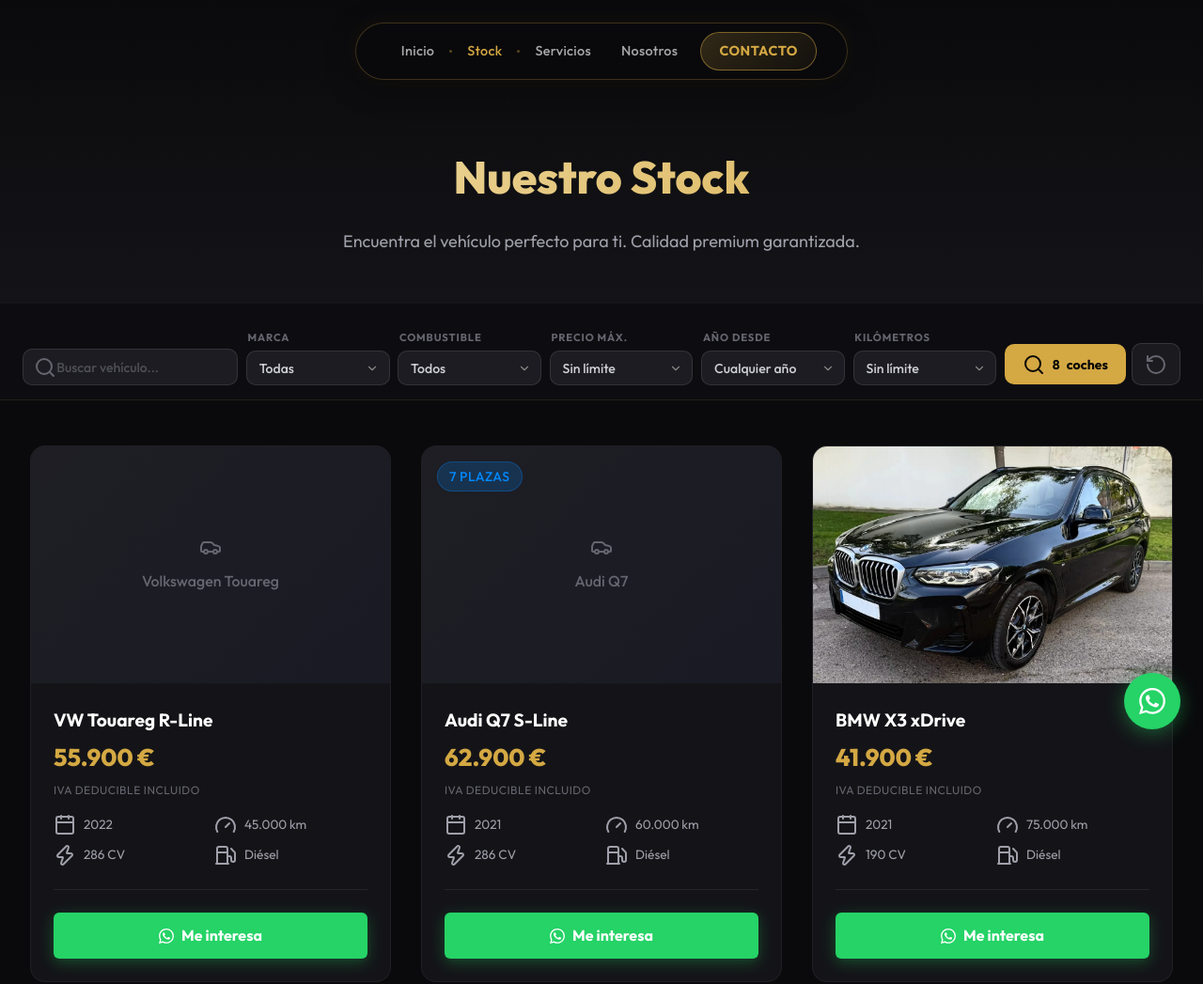
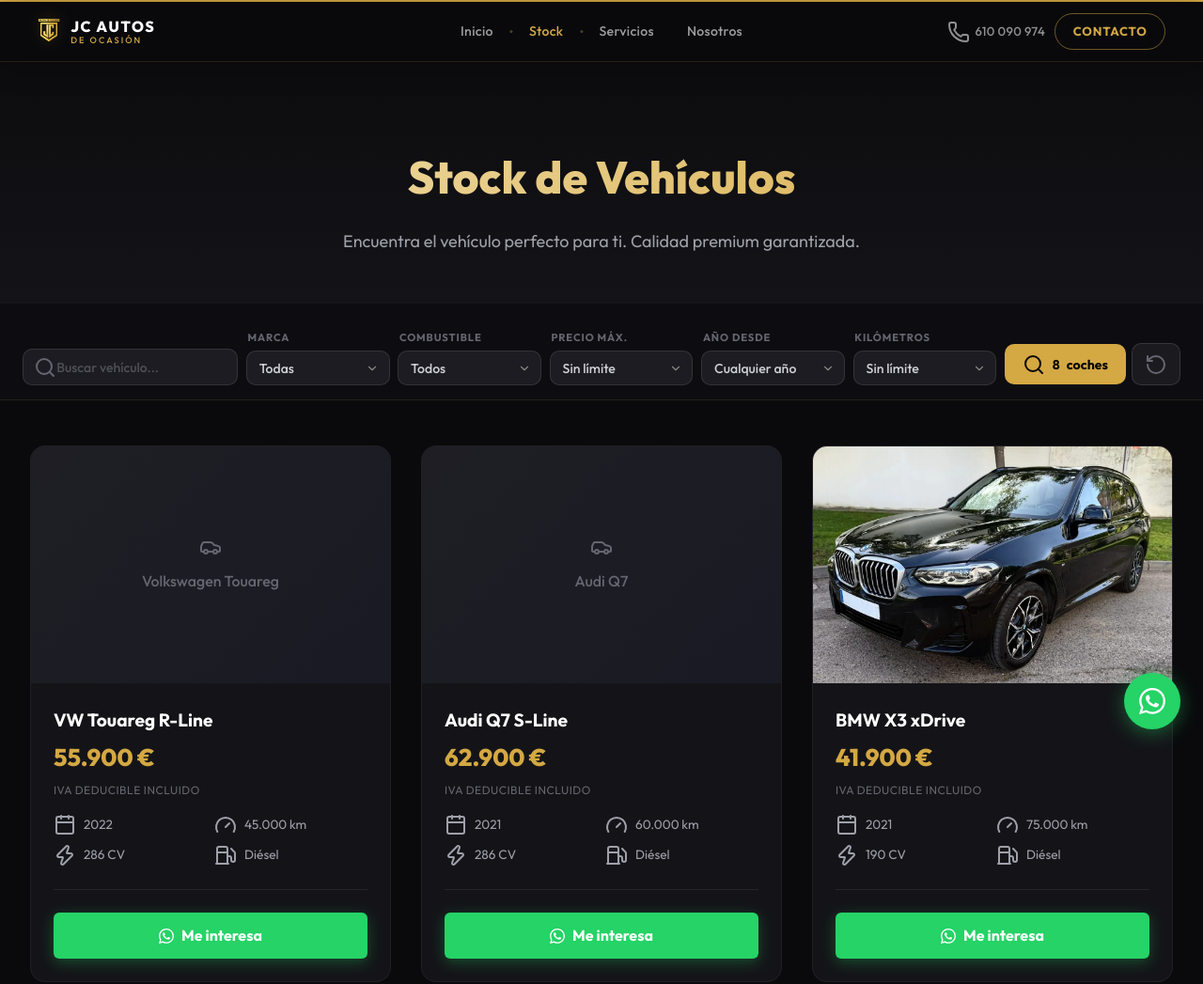
Before and after one commit to ELMURGA/JC-AUTOS, a plain HTML site: page pages/stock.html in a window 1280 px wide. Shown: the top 1047 px of the page at 94% size. Drawn offline with nearby package versions, Linux system fonts and the light colour scheme.

Commit message:
feat: redesign navbar full-width + remove all car badges

```diff
--- a/pages/stock.html
+++ b/pages/stock.html
@@ -25,19 +25,32 @@
 <body>
     <!-- Navbar -->
     <nav class="navbar scrolled" id="navbar">
-        <div class="nav-pill">
+        <div class="nav-inner">
+            <a href="../index.html" class="nav-brand">
+                <img src="../assets/logo_nuevo.webp" alt="JC Autos" class="nav-brand-logo">
+                <div class="nav-brand-text">
+                    <span class="nav-brand-name">JC Autos</span>
+                    <span class="nav-brand-sub">de Ocasión</span>
+                </div>
+            </a>
             <div class="nav-links" id="navLinks">
-                <a href="../index.html#inicio" class="nav-link">Inicio</a>
+                <a href="../index.html" class="nav-link">Inicio</a>
                 <span class="nav-dot"></span>
                 <a href="stock.html" class="nav-link" style="color: var(--accent-primary);">Stock</a>
                 <span class="nav-dot"></span>
                 <a href="../index.html#servicios" class="nav-link">Servicios</a>
                 <a href="../index.html#nosotros" class="nav-link">Nosotros</a>
+            </div>
+            <div class="nav-actions">
+                <a href="tel:+34610090974" class="nav-phone">
+                    <i data-lucide="phone" size="13"></i>
+                    610 090 974
+                </a>
                 <a href="contacto.html" class="nav-link-cta">Contacto</a>
+                <button class="mobile-menu-btn" id="mobileMenuBtn" aria-label="Abrir menú">
+                    <i data-lucide="menu"></i>
+                </button>
             </div>
-            <button class="mobile-menu-btn" id="mobileMenuBtn" aria-label="Abrir menú">
-                <i data-lucide="menu"></i>
-            </button>
         </div>
         <!-- Mobile Menu -->
         <div class="mobile-menu" id="mobileMenu">
@@ -59,7 +72,7 @@
 
     <header class="page-header">
         <div class="container">
-            <h1 class="page-title text-gradient">Nuestro Stock</h1>
+            <h1 class="page-title text-gradient">Stock de Vehículos</h1>
             <p class="section-subtitle">Encuentra el vehículo perfecto para ti. Calidad premium garantizada.</p>
         </div>
     </header>
@@ -145,6 +158,9 @@
                     <option value="60000">Hasta 60.000 €</option>
                     <option value="80000">Hasta 80.000 €</option>
                     <option value="100000">Hasta 100.000 €</option>
+                    <option value="150000">Hasta 150.000 €</option>
+                    <option value="200000">Hasta 200.000 €</option>
+                    <option value="300000">Hasta 300.000 €</option>
                 </select>
             </div>
             <div class="fb-group">
@@ -167,6 +183,7 @@
                     <option value="100000">Hasta 100.000 km</option>
                     <option value="150000">Hasta 150.000 km</option>
                     <option value="200000">Hasta 200.000 km</option>
+                    <option value="300000">Hasta 300.000 km</option>
                 </select>
             </div>
             <div class="fb-actions">
@@ -223,9 +240,7 @@
                         <i data-lucide="car" size="48"></i>
                         <span>Audi Q7</span>
                     </div>
-                    <div class="car-tags">
-                        <span class="badge" style="background:rgba(0,136,255,0.2); color:var(--accent-secondary); border-color:rgba(0,136,255,0.3);">7 Plazas</span>
-                    </div>
+                    <div class="car-tags"></div>
                 </div>
                 <div class="car-content">
                     <h3 class="car-title">Audi Q7 S-Line</h3>
--- a/styles/global.css
+++ b/styles/global.css
@@ -225,55 +225,95 @@
     filter: drop-shadow(0 4px 12px rgba(212, 168, 67, 0.3));
 }
 
-/* Navbar - Floating Glass Pill */
+/* Navbar - Full Width Horizontal Bar */
 .navbar {
     position: fixed;
     top: 0;
     left: 0;
     width: 100%;
     z-index: 1000;
-    display: flex;
-    justify-content: center;
-    padding: var(--space-3) var(--space-4);
+    pointer-events: none;
     transition: all var(--transition-slow);
-    pointer-events: none;
+    border-top: 2px solid var(--accent-primary);
 }
 
-.nav-pill {
+.nav-inner {
     pointer-events: all;
     display: flex;
     align-items: center;
-    justify-content: center;
-    gap: var(--space-2);
-    padding: 0.65rem 2rem;
-    background: rgba(10, 10, 12, 0.6);
+    justify-content: space-between;
+    padding: 0 2.5rem;
+    height: 72px;
+    background: transparent;
+    transition: background 0.4s ease, border-color 0.4s ease, height 0.4s ease;
+    border-bottom: 1px solid transparent;
+    position: relative;
+}
+
+.navbar.scrolled .nav-inner {
+    background: rgba(10, 10, 12, 0.92);
     backdrop-filter: blur(20px);
     -webkit-backdrop-filter: blur(20px);
-    border-radius: 100px;
-    border: 1px solid rgba(212, 168, 67, 0.15);
-    box-shadow: 0 4px 30px rgba(0, 0, 0, 0.3), inset 0 1px 0 rgba(255, 255, 255, 0.05);
-    transition: all var(--transition-normal);
+    border-bottom-color: rgba(212, 168, 67, 0.15);
+    box-shadow: 0 4px 30px rgba(0, 0, 0, 0.3);
+    height: 64px;
 }
 
-.navbar.scrolled .nav-pill {
-    background: rgba(10, 10, 12, 0.85);
-    border-color: rgba(212, 168, 67, 0.25);
-    box-shadow: 0 8px 32px rgba(0, 0, 0, 0.4), 0 0 20px rgba(212, 168, 67, 0.08);
-    padding: 0.55rem 2rem;
+/* Brand / Logo — left */
+.nav-brand {
+    display: flex;
+    align-items: center;
+    gap: 0.7rem;
+    flex-shrink: 0;
+    text-decoration: none;
 }
 
+.nav-brand-logo {
+    height: 36px;
+    width: auto;
+    object-fit: contain;
+    filter: drop-shadow(0 0 8px rgba(212, 168, 67, 0.25));
+}
+
+.nav-brand-text {
+    display: flex;
+    flex-direction: column;
+    line-height: 1;
+    gap: 0.12rem;
+}
+
+.nav-brand-name {
+    font-size: 1rem;
+    font-weight: 800;
+    color: white;
+    letter-spacing: 0.1em;
+    text-transform: uppercase;
+}
+
+.nav-brand-sub {
+    font-size: 0.58rem;
+    color: var(--accent-primary);
+    letter-spacing: 0.22em;
+    text-transform: uppercase;
+    font-weight: 500;
+}
+
+/* Center nav links */
 .nav-links {
     display: flex;
     align-items: center;
     gap: 0;
+    position: absolute;
+    left: 50%;
+    transform: translateX(-50%);
 }
 
 .nav-link {
-    color: rgba(255, 255, 255, 0.65);
+    color: rgba(255, 255, 255, 0.6);
     font-weight: 500;
-    font-size: 0.9rem;
+    font-size: 0.88rem;
     position: relative;
-    padding: 0.4rem 1rem;
+    padding: 0.4rem 1.1rem;
     letter-spacing: 0.3px;
     transition: all var(--transition-normal);
 }
@@ -299,71 +339,68 @@
     transform: translateX(-50%) scaleX(1);
 }
 
-/* Nav CTA Link */
+/* Nav CTA */
 .nav-link-cta {
     display: inline-flex;
     align-items: center;
     justify-content: center;
-    padding: 0.5rem 1.2rem;
-    background: linear-gradient(135deg, rgba(212, 168, 67, 0.2), rgba(212, 168, 67, 0.05));
+    padding: 0.48rem 1.15rem;
+    background: transparent;
     border: 1px solid rgba(212, 168, 67, 0.5);
     border-radius: 100px;
     color: var(--accent-primary);
     font-weight: 600;
-    font-size: 0.9rem;
-    letter-spacing: 0.5px;
+    font-size: 0.82rem;
+    letter-spacing: 0.06em;
     transition: all 0.3s ease;
     text-transform: uppercase;
-    margin-left: 0.5rem;
 }
 
 .nav-link-cta:hover {
     background: var(--accent-primary);
     color: #050505;
-    box-shadow: 0 0 20px rgba(212, 168, 67, 0.4);
-    transform: translateY(-2px);
+    box-shadow: 0 0 20px rgba(212, 168, 67, 0.35);
 }
 
 /* Gold dot separators */
 .nav-dot {
     width: 3px;
     height: 3px;
-    background: rgba(212, 168, 67, 0.4);
+    background: rgba(212, 168, 67, 0.35);
     border-radius: 50%;
     flex-shrink: 0;
 }
 
-/* Vertical separator before phone */
+/* Vertical separator */
 .nav-separator {
     width: 1px;
     height: 18px;
-    background: linear-gradient(to bottom, transparent, rgba(212, 168, 67, 0.3), transparent);
-    margin: 0 0.75rem;
+    background: linear-gradient(to bottom, transparent, rgba(212, 168, 67, 0.25), transparent);
     flex-shrink: 0;
 }
 
-/* Phone link with glow */
+/* Right actions */
+.nav-actions {
+    display: flex;
+    align-items: center;
+    gap: 0.65rem;
+    flex-shrink: 0;
+}
+
+/* Phone */
 .nav-phone {
     display: inline-flex;
     align-items: center;
-    gap: 0.4rem;
-    color: var(--accent-primary);
-    font-weight: 600;
-    font-size: 0.85rem;
-    padding: 0.35rem 1rem;
-    border-radius: 100px;
-    background: rgba(212, 168, 67, 0.1);
-    border: 1px solid rgba(212, 168, 67, 0.2);
-    transition: all var(--transition-normal);
+    gap: 0.35rem;
+    color: rgba(255, 255, 255, 0.55);
+    font-weight: 500;
+    font-size: 0.82rem;
     letter-spacing: 0.3px;
+    transition: color var(--transition-normal);
 }
 
 .nav-phone:hover {
-    background: rgba(212, 168, 67, 0.18);
-    border-color: rgba(212, 168, 67, 0.4);
-    box-shadow: 0 0 15px rgba(212, 168, 67, 0.15);
-    color: #f5d77a;
-    transform: translateY(-1px);
+    color: var(--accent-primary);
 }
 
 .mobile-menu-btn {
@@ -811,6 +848,16 @@
         display: block;
     }
 
+    .nav-phone,
+    .nav-link-cta {
+        display: none;
+    }
+
+    .nav-inner {
+        padding: 0 1.25rem;
+        height: 64px;
+    }
+
     .section-title {
         font-size: 2rem;
     }
```
Also changed, not shown: index.html (+24 -31 lines), pages/aviso-legal.html (+19 -5 lines), pages/contacto.html (+18 -5 lines), pages/garantia.html (+18 -6 lines), pages/mantenimiento.html (+18 -5 lines), pages/privacidad.html (+20 -5 lines), pages/vehiculo.html (+18 -5 lines).
